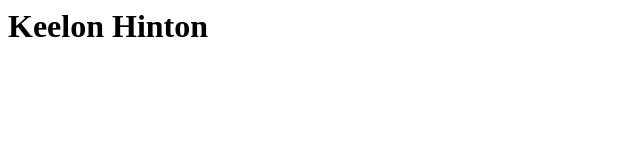
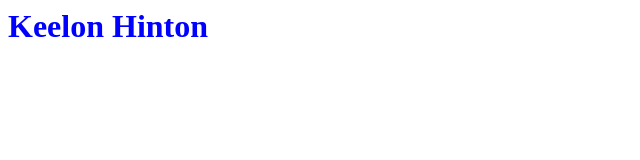
Before and after one commit to keelonhinton/website, a plain HTML site: page index.html in a window 1280 px wide. Shown: the whole page, without its empty margins (0-640 px from the left). Drawn offline with Linux system fonts and the light colour scheme.

Commit message:
Change header color to blue in index.html

```diff
--- a/index.html
+++ b/index.html
@@ -1 +1,2 @@
-<h1>Keelon Hinton</h1>
+<h1 style="color: blue;">Keelon Hinton</h1>
+<h2></h2>
```
